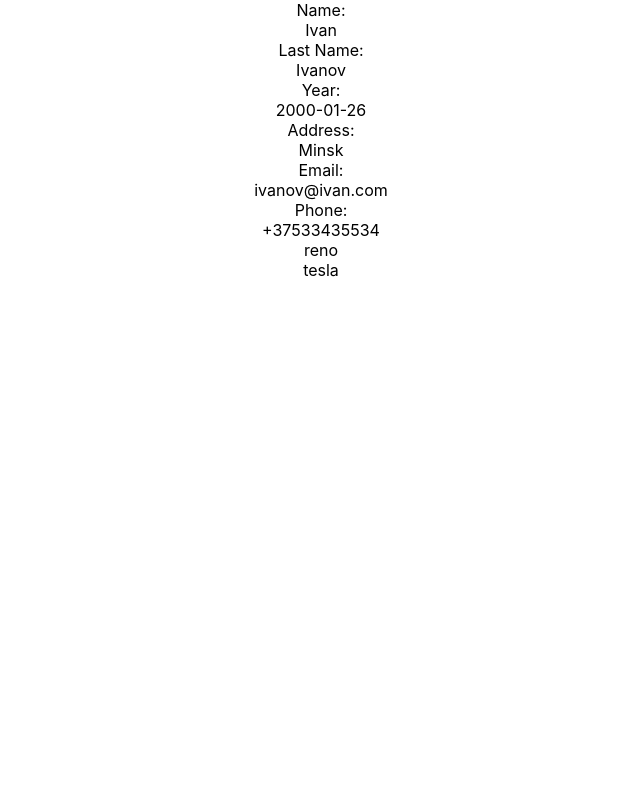
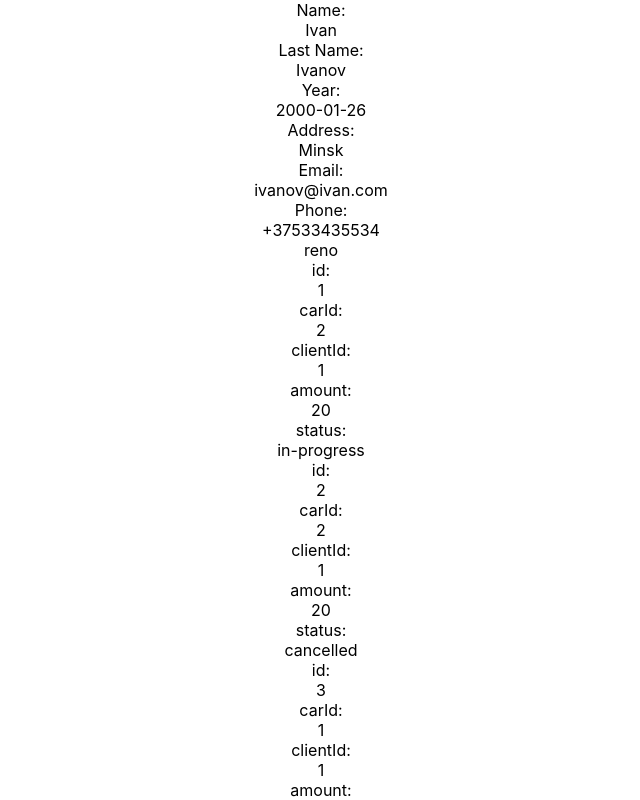
Before and after one commit to IgnatZakalinsky/stoproject, a React (Create React App) app in the folder front/: page /clientprofile in a window 1280 px wide. Shown: the top 800 px of the page, without its empty margins (319-959 px from the left). Built offline with nearby package versions, Linux system fonts and the light colour scheme.

Commit message:
add ordersThunks

```diff
--- a/front/src/components/STO.js
+++ b/front/src/components/STO.js
@@ -7,7 +7,7 @@ function STO() {
     return (
         <div className="STO">
             <Route path='/clients' render={() => <Clients/>}/>
-            <Route path='/clientProfile' render={() => <ClientProfile/>}/>
+            <Route path='/clientprofile' render={() => <ClientProfile/>}/>
         </div>
     );
 }
--- /dev/null
+++ b/front/src/components/cars/Cars.js
@@ -0,0 +1,17 @@
+import React from 'react';
+import Order from "../orders/Order";
+
+function Cars(props) {
+    //useE getOr(props.carId)
+
+    const order = props.orders.map(c => <Order {...c}/>);
+
+    return (
+        <div >
+            {props.make}
+            {order}
+        </div>
+    );
+}
+
+export default Cars;
--- a/front/src/components/cars/cars.js
+++ /dev/null
@@ -1,12 +0,0 @@
-import React from 'react';
-
-function Cars(props) {
-
-    return (
-        <div >
-                {props.make}
-        </div>
-    );
-}
-
-export default Cars;
--- a/front/src/components/clientProfile/ClientProfile.js
+++ b/front/src/components/clientProfile/ClientProfile.js
@@ -1,10 +1,11 @@
 import React from 'react';
 import {connect} from "react-redux";
-import Cars from "../cars/cars";
+import Cars from "../cars/Cars";
 import Client from "../clients/Client";
 
 function ClientProfile(props) {
-    const cars = props.cars.map(c => <Cars {...c}/>);
+//useE getCar(props.clientId
+    const cars = props.cars.map(c => <Cars {...c} orders={props.orders}/>);
 
     return (
         <div >
@@ -17,7 +18,8 @@ function ClientProfile(props) {
 let mapStateToProps = (state) => {
     return {
         clients: state.client.clients,
-        cars: state.cars.cars
+        cars: state.cars.cars,
+        orders: state.orders.orders
     };
 };
 
--- /dev/null
+++ b/front/src/components/orders/Order.js
@@ -0,0 +1,16 @@
+import React from 'react';
+
+function Order(props) {
+	return (
+		<div >
+			<span>id: </span><div>{props.id}</div>
+			<span>carId: </span><div>{props.carId}</div>
+			<span>clientId: </span><div>{props.clientId}</div>
+			<span>amount: </span><div>{props.amount}</div>
+			<span>status: </span><div>{props.status}</div>
+		</div>
+
+	);
+}
+
+export default Order;
```
Also changed, not shown: front/src/Thunks/ordersThunks.js (added, +10 -0 lines), front/src/components/forms/FindOrderForm.js (added, +15 -0 lines), front/src/components/orders/Orders.jsx (added, +34 -0 lines).
